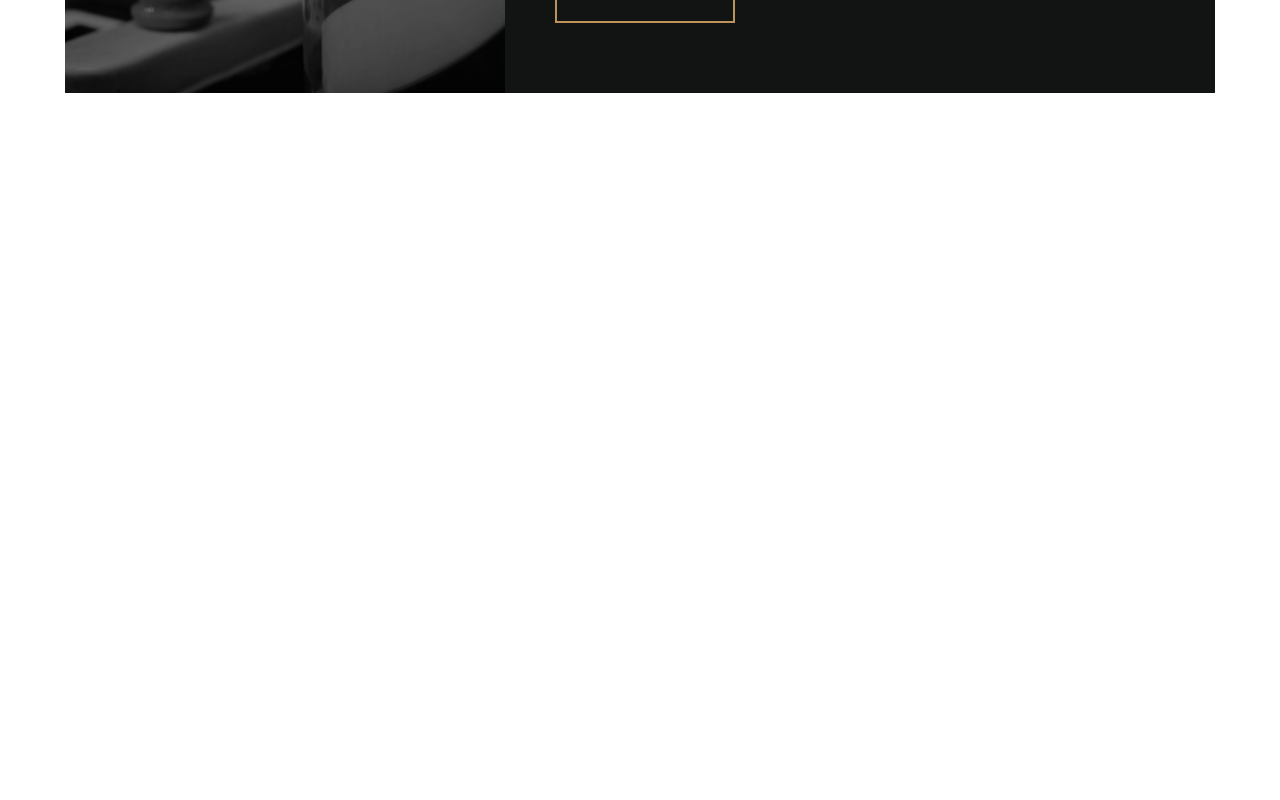
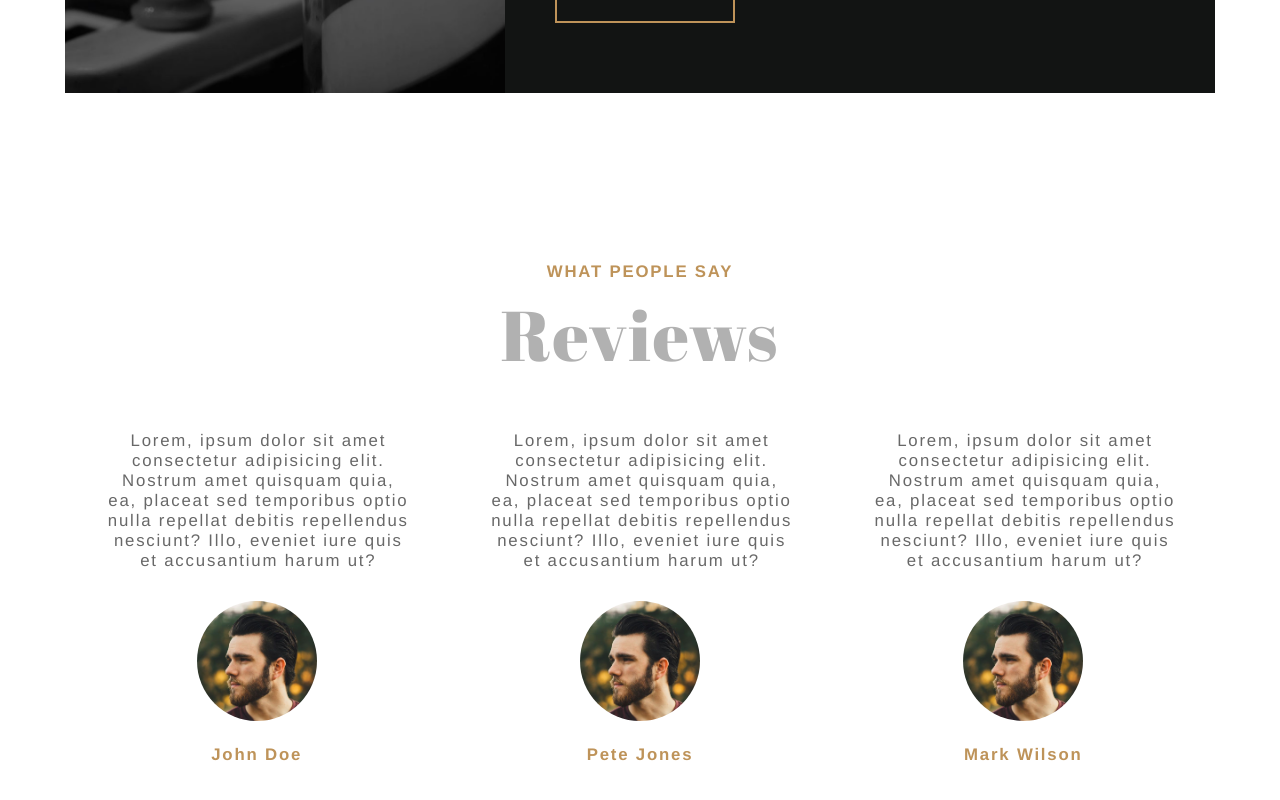
Before and after one commit to Failah/proj-html-vuejs, a Vue app: page / in a window 1280 px wide. Shown: the part 3979-4779 px from the top of the page. Before the commit the page ends 4151 px from the top, so only its background shows below. Built offline with nearby package versions, Linux system fonts and the light colour scheme.

Commit message:
Created reviews section

```diff
--- a/src/components/MainComponent.vue
+++ b/src/components/MainComponent.vue
@@ -2,12 +2,14 @@
   <div id="main-container">
     <ServicesComponent />
     <ProductsComponent />
+    <ReviewsAndBlogComponent />
   </div>
 </template>
 
 <script>
 import ServicesComponent from "@/components/ServicesComponent.vue";
 import ProductsComponent from "@/components/ProductsComponent.vue";
+import ReviewsAndBlogComponent from "@/components/ReviewsAndBlogComponent.vue";
 
 export default {
   name: "MainComponent",
@@ -15,6 +17,7 @@ export default {
   components: {
     ServicesComponent,
     ProductsComponent,
+    ReviewsAndBlogComponent,
   },
 };
 </script>
--- /dev/null
+++ b/src/components/ReviewsAndBlogComponent.vue
@@ -0,0 +1,109 @@
+<template>
+  <div>
+    <div id="reviews-section">
+      <p>WHAT PEOPLE SAY</p>
+      <h2>Reviews</h2>
+      <div class="reviews-container">
+        <div>
+          <p>
+            Lorem, ipsum dolor sit amet consectetur adipisicing elit. Nostrum
+            amet quisquam quia, ea, placeat sed temporibus optio nulla repellat
+            debitis repellendus nesciunt? Illo, eveniet iure quis et accusantium
+            harum ut?
+          </p>
+          <div>
+            <img src="../assets/img/avadabarbers-trimcut-gallery6.jpg" alt="" />
+          </div>
+          <div class="reviewer-name">John Doe</div>
+        </div>
+        <div>
+          <p>
+            Lorem, ipsum dolor sit amet consectetur adipisicing elit. Nostrum
+            amet quisquam quia, ea, placeat sed temporibus optio nulla repellat
+            debitis repellendus nesciunt? Illo, eveniet iure quis et accusantium
+            harum ut?
+          </p>
+          <div>
+            <img src="../assets/img/avadabarbers-trimcut-gallery6.jpg" alt="" />
+          </div>
+          <div class="reviewer-name">Pete Jones</div>
+        </div>
+        <div>
+          <p>
+            Lorem, ipsum dolor sit amet consectetur adipisicing elit. Nostrum
+            amet quisquam quia, ea, placeat sed temporibus optio nulla repellat
+            debitis repellendus nesciunt? Illo, eveniet iure quis et accusantium
+            harum ut?
+          </p>
+          <div>
+            <img src="../assets/img/avadabarbers-trimcut-gallery6.jpg" alt="" />
+          </div>
+          <div class="reviewer-name">Mark Wilson</div>
+        </div>
+      </div>
+    </div>
+
+    <div id="blog-section"></div>
+  </div>
+</template>
+
+<script>
+export default {
+  name: "ReviewsAndBlogComponent",
+};
+</script>
+
+<style lang="scss" scoped>
+#reviews-section {
+  padding-top: 90px;
+  text-align: center;
+
+  p {
+    color: #be9359;
+    font-family: Helvetica, Arial;
+    font-size: 1.05rem;
+    font-weight: bold;
+    letter-spacing: 1.8px;
+  }
+
+  h2 {
+    font-family: "Abril", Helvetica, Arial;
+    font-weight: 100;
+    font-size: 4.4rem;
+    letter-spacing: 2px;
+    color: #b1b1b1;
+    margin-top: 5px;
+    margin-bottom: 50px;
+  }
+
+  .reviews-container {
+    width: 1150px;
+    margin: 0 auto;
+    display: flex;
+
+    p {
+      color: #686868;
+      font-family: Helvetica, Arial;
+      font-weight: 100;
+      width: 80%;
+      padding-left: 40px;
+      margin-bottom: 30px;
+    }
+
+    img {
+      width: 120px;
+      border-radius: 50%;
+      margin-bottom: 20px;
+    }
+
+    .reviewer-name {
+      color: #be9359;
+      font-family: Helvetica, Arial;
+      font-size: 1.05rem;
+      font-weight: bold;
+      letter-spacing: 1.8px;
+      margin-bottom: 100px;
+    }
+  }
+}
+</style>
```
